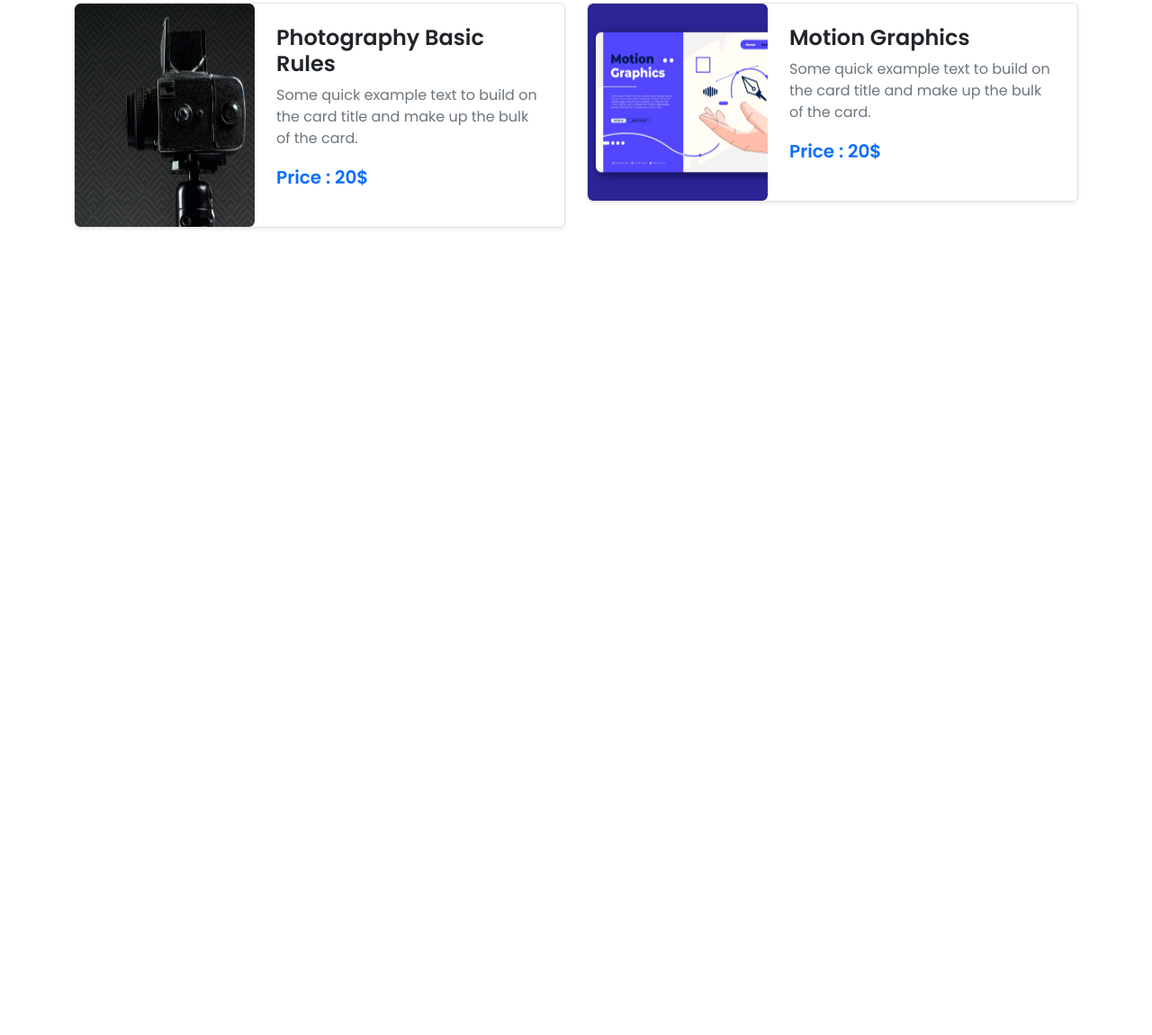
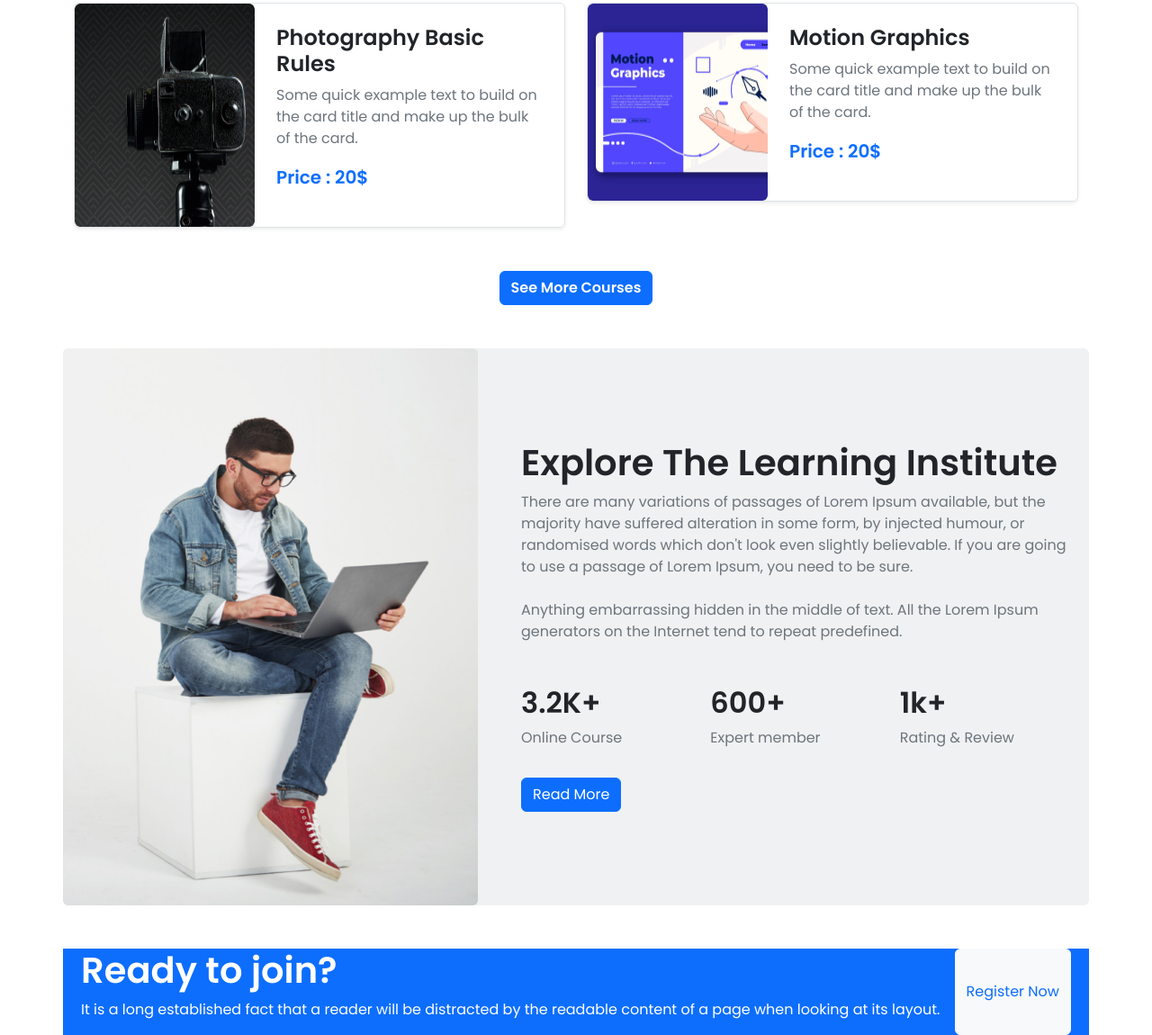
Before and after one commit to AR-Rashik/ProSkill-website, a plain HTML site: page index.html in a window 1280 px wide. Shown: the part 1416-2566 px from the top of the page at 90% size. Before the commit the page ends 1717 px from the top, so only its background shows below. Drawn offline with nearby package versions, Linux system fonts and the light colour scheme.

Commit message:
Explore section finished

```diff
--- a/index.html
+++ b/index.html
@@ -113,8 +113,8 @@
 
     <!-- Main Section Start -->
   <main>
-    <!-- Courses Section -->
-    <section class="">
+    <!-- Courses Section Start-->
+    <section class="mb-5">
       <div class="container my-5">
         <h2 class="text-center fs-1 fw-semibold">Discover Our Popular <br> Courses</h2>
         <p class="text-center text-secondary">It is a long established fact that a reader will be distracted by the readable <br> content of a page when looking at its layout.</p>
@@ -180,8 +180,61 @@
             </div>
           </div>
         </div>
+        <div class="d-flex justify-content-center mt-5">
+          <button class="btn btn-primary fw-semibold">
+            See More Courses
+          </button>
+        </div>
       </div>
     </section>
+    <!-- Courses Section End -->
+
+    <!-- Explore Section Start -->
+    <section class="my-5 rounded-2">
+      <div class="container bg-secondary p-0 bg-opacity-10 rounded-2">
+        <div class="row d-flex flex-sm-column flex-md-row justify-content-center align-items-center">
+          <div class="col-5">
+            <img class="img-fluid rounded-2" src="images/working.png" alt="Working Man">
+          </div>
+          <div class="col-7 d-flex justify-content-center align-items-center">
+            <div class="p-4">
+              <h2 class="text-dark fs-1 fw-semibold">Explore The Learning Institute</h2>
+              <p class="text-secondary">There are many variations of passages of Lorem Ipsum available, but the majority have suffered alteration in some form, by injected humour, or randomised words which don't look even slightly believable. If you are going to use a passage of Lorem Ipsum, you need to be sure.
+                <br><br>
+              Anything embarrassing hidden in the middle of text. All the Lorem Ipsum generators on the Internet tend to repeat predefined.</p>
+              <div class="row mt-5 d-flex justify-content-between">
+                <div class="col-lg-4 col-6">
+                  <h4 class="text-dark fs-2 fw-semibold">3.2K+</h4>
+                  <p class="text-secondary">Online Course</p>
+                </div>
+                <div class="col-lg-4 col-6">
+                  <h4 class="text-dark fs-2 fw-semibold">600+</h4>
+                  <p class="text-secondary">Expert member</p>
+                </div>
+                <div class="col-lg-4 col-6">
+                  <h4 class="text-dark fs-2 fw-semibold">1k+</h4>
+                  <p class="text-secondary">Rating & Review</p>
+                </div>
+              </div>
+              <button class="btn btn-primary mt-3">Read More</button>
+            </div>
+          </div>
+        </div>
+      </div>
+    </section>
+    <!-- Explore Section End -->
+
+    <!-- Join Section Start -->
+    <section>
+      <div class="container bg-primary h-25 d-flex justify-content-around">
+        <div>
+          <h2 class="fs-1 fw-semibold text-white">Ready to join?</h2>
+          <p class="text-white">It is a long established fact that a reader will be distracted by the readable content of a page when looking at its layout.</p>
+        </div>
+        <button class="btn btn-light text-primary">Register Now</button>
+      </div>
+    </section>
+    <!-- Join Section End -->
 
   </main>
 
```
